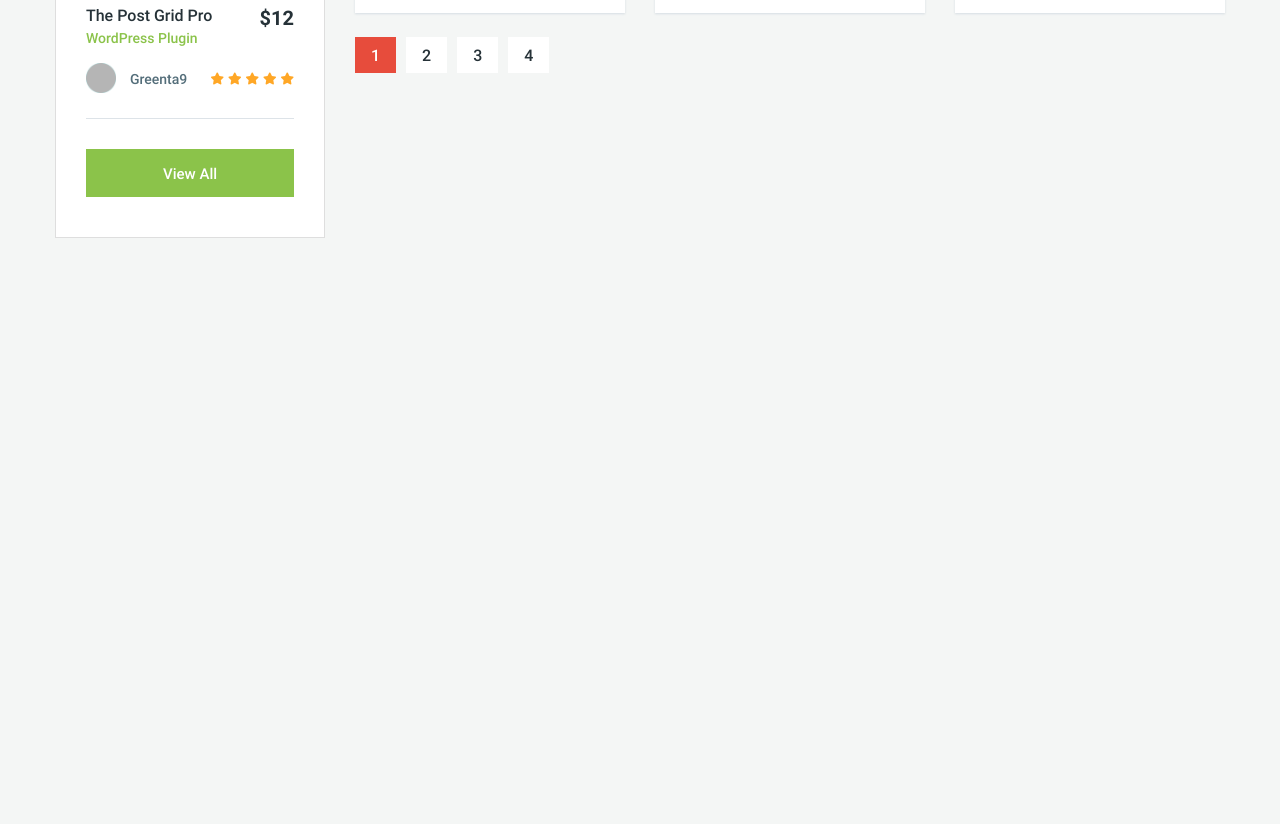
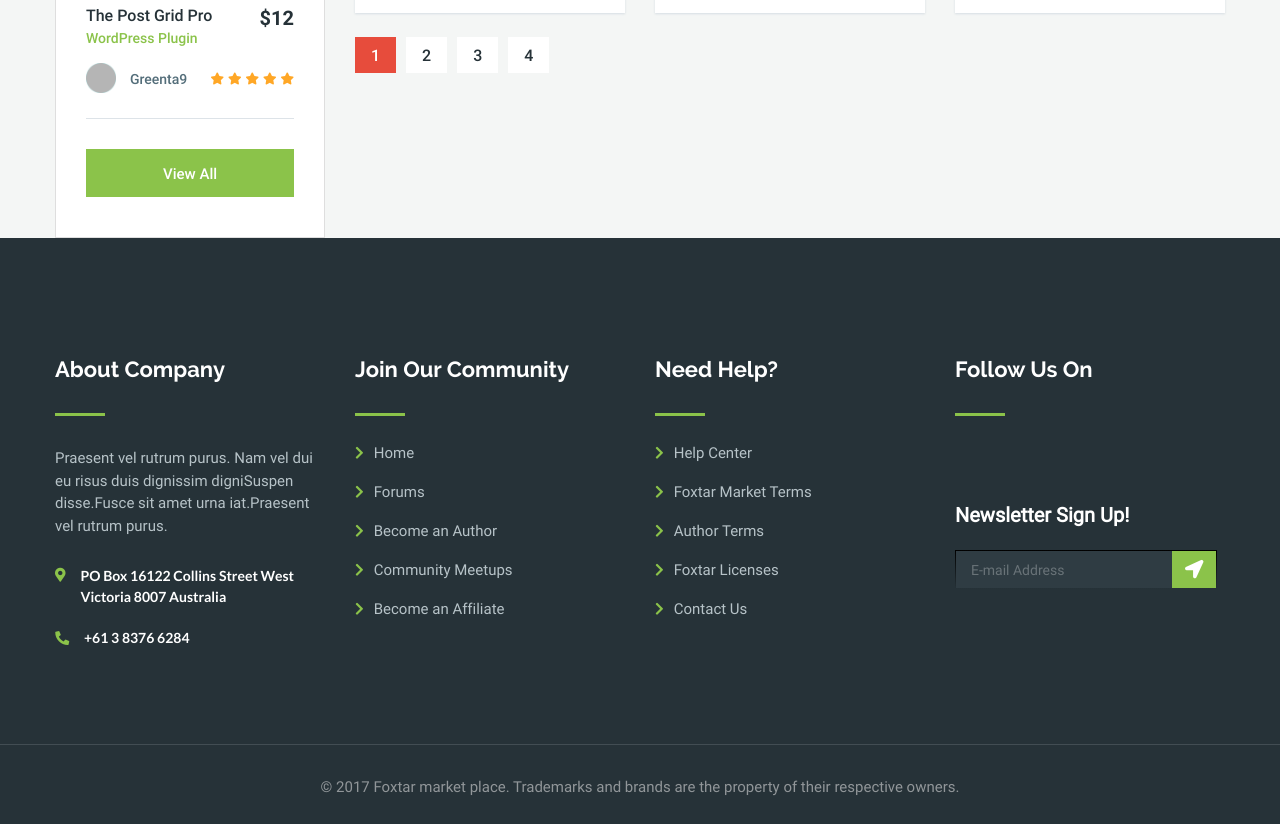
Before and after one commit to Olga-Grichanovskaya/project-STORE, a website: page app/all-items.html in a window 1280 px wide. Shown: the part 2040-2864 px from the top of the page. Before the commit the page ends 2278 px from the top, so only its background shows below. Drawn offline with nearby package versions, Linux system fonts and the light colour scheme.

Commit message:
add Footer into all-items page and edits in dropdown in header

```diff
--- a/app/all-items.html
+++ b/app/all-items.html
@@ -932,6 +932,93 @@
         <!-- /.content-wrapper -->
     </main>
     <!-- /#main -->
+    <footer id="footer" class="bg-dark-blue">
+        <div class="container">
+            <div class="row">
+                <div class="col-3">
+                    <h4 class="footer-title">About Company</h4>
+                    <p class="footer-text">Praesent vel rutrum purus. Nam vel dui eu risus duis dignissim digniSuspen disse.Fusce sit amet urna iat.Praesent vel rutrum purus.</p>
+                    <div class="address d-flex">
+                        <i class="fas fa-map-marker-alt mb-auto"></i>
+                        <p>PO Box 16122 Collins Street West<br>
+                         Victoria 8007 Australia</p>
+                    </div>
+                    <div class="tel">
+                        <i class="fas fa-phone"></i><span>+61 3 8376 6284</span>
+                    </div>
+                </div>
+                <!-- /.col-3 -->
+                <div class="col-3">
+                    <h4 class="footer-title">Join Our Community</h4>
+                    <ul class="default-chevron-list">
+                        <li>
+                            <i class="fas fa-chevron-right"></i><a href="#">Home</a>
+                        </li>
+                        <li>
+                            <i class="fas fa-chevron-right"></i><a href="#">Forums</a>
+                        </li>
+                        <li>
+                            <i class="fas fa-chevron-right"></i><a href="#">Become an Author</a>
+                        </li>
+                        <li>
+                            <i class="fas fa-chevron-right"></i><a href="#">Community Meetups</a>
+                        </li>
+                        <li>
+                            <i class="fas fa-chevron-right"></i><a href="#">Become an Affiliate</a>
+                        </li>
+                    </ul>
+                    <!-- /.default-chevron-list -->
+                </div>
+                <!-- /.col-3 -->
+                <div class="col-3">
+                    <h4 class="footer-title">Need Help?</h4>
+                    <ul class="default-chevron-list">
+                        <li>
+                            <i class="fas fa-chevron-right"></i><a href="#">Help Center</a>
+                        </li>
+                        <li>
+                            <i class="fas fa-chevron-right"></i><a href="#">Foxtar Market Terms</a>
+                        </li>
+                        <li>
+                            <i class="fas fa-chevron-right"></i><a href="#">Author Terms</a>
+                        </li>
+                        <li>
+                            <i class="fas fa-chevron-right"></i><a href="#">Foxtar Licenses</a>
+                        </li>
+                        <li>
+                            <i class="fas fa-chevron-right"></i><a href="#">Contact Us</a>
+                        </li>
+                    </ul>
+                    <!-- /.default-chevron-list -->
+                </div>
+                <!-- /.col-3 -->
+                <div class="col-3">
+                    <h4 class="footer-title">Follow Us On</h4>
+                    <nav class="footer-social-nav">
+                        <a href="#" class="icon icon-fb-ic"></a>
+                        <a href="#" class="icon icon-twitter-ic"></a>
+                        <a href="#" class="icon icon-youtube-ic"></a>
+                        <a href="#" class="icon icon-pinterest-ic"></a>
+                        <a href="#" class="icon icon-linkedin-ic"></a>
+                    </nav>
+                    <h5 class="subscribe-title">Newsletter Sign Up!</h5>
+                    <div class="subscribe-form-wrapper">
+                        <form class="d-flex">
+                            <input type="email" name="email" id="email" placeholder="E-mail Address">
+                            <button type="submit"><i class="fas fa-location-arrow"></i></button>
+                        </form>
+                    </div>
+                </div>
+                <!-- /.col-3 -->
+            </div>
+            <!-- /.row -->
+        </div>
+        <!-- .container -->
+        <div class="container-fluid copyright text-center">
+            <span>© 2017 Foxtar market place. Trademarks and brands are the property of their respective owners.</span>
+        </div>
+    </footer>
+    <!-- /#footer -->
 
     <!-- Scripts -->
     <!-- jQuery -->
```
